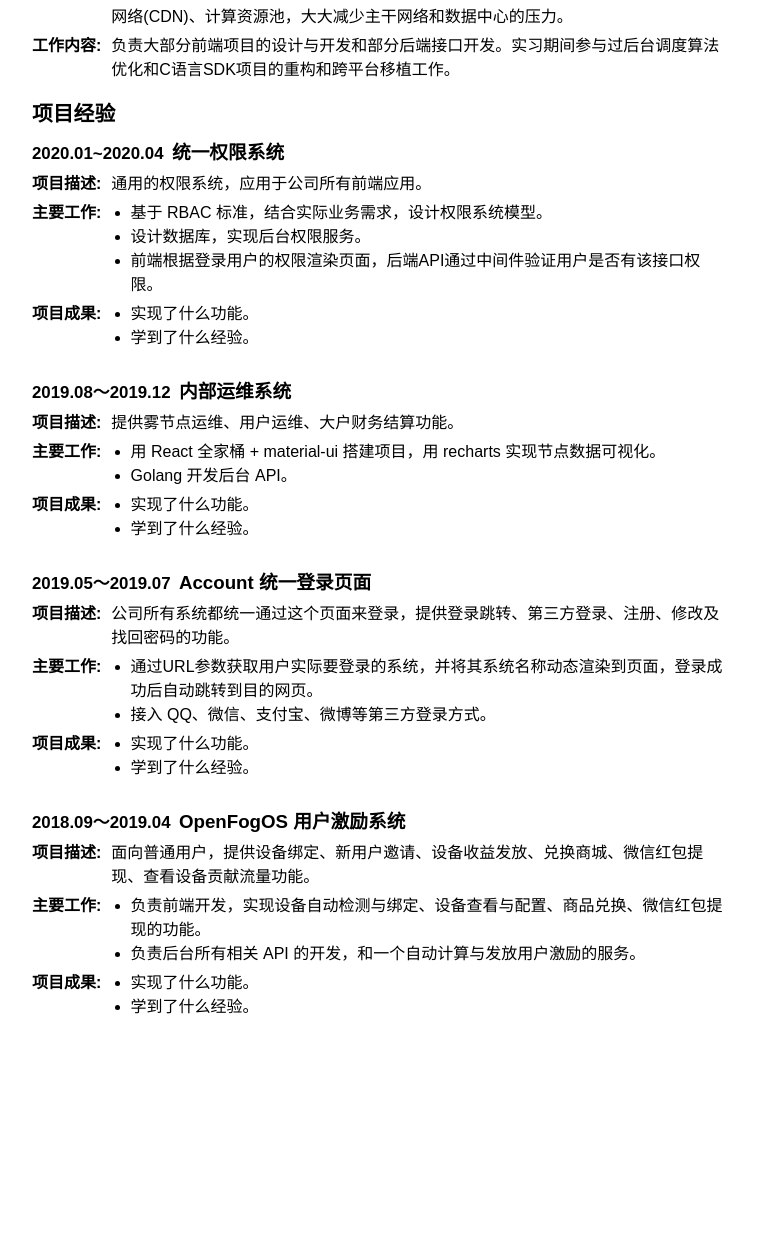
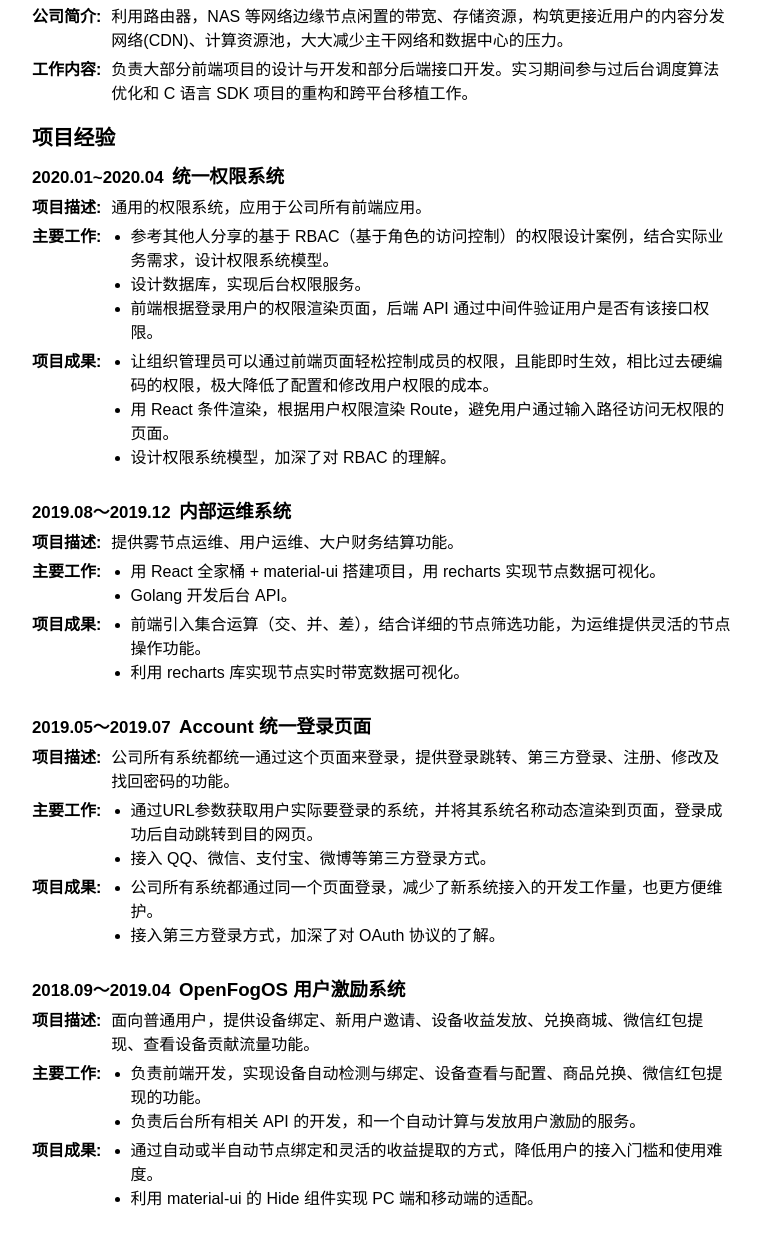
Before and after one commit to DragerWan/dragerwan.github.io, a plain HTML site: page index.html in a window 1280 px wide. Shown: the part 529-1766 px from the top of the page, without its empty margins (258-1019 px from the left). Before the commit the page ends 1574 px from the top, so only its background shows below. Drawn offline with Linux system fonts and the light colour scheme.

Commit message:
resume v2.0

```diff
--- a/index.html
+++ b/index.html
@@ -23,9 +23,9 @@
         <section id="advantage">
             <h2>自我评价</h2>
             <ol>
-                <li>熟练使用 React 框架开发Web应用，熟悉 ES6、HTML、CSS3 的新特性。</li>
-                <li>熟悉 MySQL、Redis、Restful API 设计和 Golang 后台开发。</li>
-                <li>善于学习，善于分析解决问题，喜欢具有挑战性的任务。</li>
+                <li>熟练使用 React 框架开发 Web 应用，熟悉 Webpack、Babel 等构建工具，熟悉 ES6、HTML、CSS3 的新特性。</li>
+                <li>熟悉 MySQL、Redis 和 Restful API 设计，了解 Golang 后台开发。</li>
+                <li>善于学习，善于分析解决问题，喜欢具有挑战性的任务。追求更棒的用户体验。</li>
             </ol>
         </section>
         <section id="education">
@@ -38,8 +38,9 @@
             <h2>工作经历</h2>
             <div class="work">
                 <h3><span class="time">2017.09 至今</span>深圳梨享计算有限公司</h3>
-                <p><span class="title">公司简介:</span>利用路由器，NAS 等网络边缘节点闲置的带宽、存储资源，构筑更接近用户的内容分发网络(CDN)、计算资源池，大大减少主干网络和数据中心的压力。</p>
-                <p><span class="title">工作内容:</span>负责大部分前端项目的设计与开发和部分后端接口开发。实习期间参与过后台调度算法优化和C语言SDK项目的重构和跨平台移植工作。</p>
+                <p><span class="title">公司简介:</span>利用路由器，NAS
+                    等网络边缘节点闲置的带宽、存储资源，构筑更接近用户的内容分发网络(CDN)、计算资源池，大大减少主干网络和数据中心的压力。</p>
+                <p><span class="title">工作内容:</span>负责大部分前端项目的设计与开发和部分后端接口开发。实习期间参与过后台调度算法优化和 C 语言 SDK 项目的重构和跨平台移植工作。</p>
             </div>
 
         </section>
@@ -52,16 +53,29 @@
                 <div class="main-work">
                     <span class="title">主要工作:</span>
                     <ul>
-                    <li>基于 RBAC 标准，结合实际业务需求，设计权限系统模型。</li>
-                    <li>设计数据库，实现后台权限服务。</li>
-                    <li>前端根据登录用户的权限渲染页面，后端API通过中间件验证用户是否有该接口权限。</li>
+                        <li>
+                            参考其他人分享的基于 RBAC（基于角色的访问控制）的权限设计案例，结合实际业务需求，设计权限系统模型。
+                        </li>
+                        <li>
+                            设计数据库，实现后台权限服务。
+                        </li>
+                        <li>
+                            前端根据登录用户的权限渲染页面，后端 API 通过中间件验证用户是否有该接口权限。
+                        </li>
                     </ul>
                 </div>
                 <div class="result">
                     <span class="title">项目成果:</span>
                     <ul>
-                    <li>实现了什么功能。</li>
-                    <li>学到了什么经验。</li>
+                        <li>
+                            让组织管理员可以通过前端页面轻松控制成员的权限，且能即时生效，相比过去硬编码的权限，极大降低了配置和修改用户权限的成本。
+                        </li>
+                        <li>
+                            用 React 条件渲染，根据用户权限渲染 Route，避免用户通过输入路径访问无权限的页面。
+                        </li>
+                        <li>
+                            设计权限系统模型，加深了对 RBAC 的理解。
+                        </li>
                     </ul>
                 </div>
             </div>
@@ -79,8 +93,12 @@
                 <div class="result">
                     <span class="title">项目成果:</span>
                     <ul>
-                    <li>实现了什么功能。</li>
-                    <li>学到了什么经验。</li>
+                        <li>
+                            前端引入集合运算（交、并、差），结合详细的节点筛选功能，为运维提供灵活的节点操作功能。
+                        </li>
+                        <li>
+                            利用 recharts 库实现节点实时带宽数据可视化。
+                        </li>
                     </ul>
                 </div>
 
@@ -99,8 +117,15 @@
                 <div class="result">
                     <span class="title">项目成果:</span>
                     <ul>
-                    <li>实现了什么功能。</li>
-                    <li>学到了什么经验。</li>
+                        <li>
+                            公司所有系统都通过同一个页面登录，减少了新系统接入的开发工作量，也更方便维护。
+                        </li>
+                        <!-- <li>
+                            支持第三方账户登录，方便用户。
+                        </li> -->
+                        <li>
+                            接入第三方登录方式，加深了对 OAuth 协议的了解。
+                        </li>
                     </ul>
                 </div>
 
@@ -119,8 +144,12 @@
                 <div class="result">
                     <span class="title">项目成果:</span>
                     <ul>
-                    <li>实现了什么功能。</li>
-                    <li>学到了什么经验。</li>
+                        <li>
+                            通过自动或半自动节点绑定和灵活的收益提取的方式，降低用户的接入门槛和使用难度。
+                        </li>
+                        <li>
+                            利用 material-ui 的 Hide 组件实现 PC 端和移动端的适配。
+                        </li>
                     </ul>
                 </div>
 
```
Lines whose indentation alone changed are shown as unchanged.
